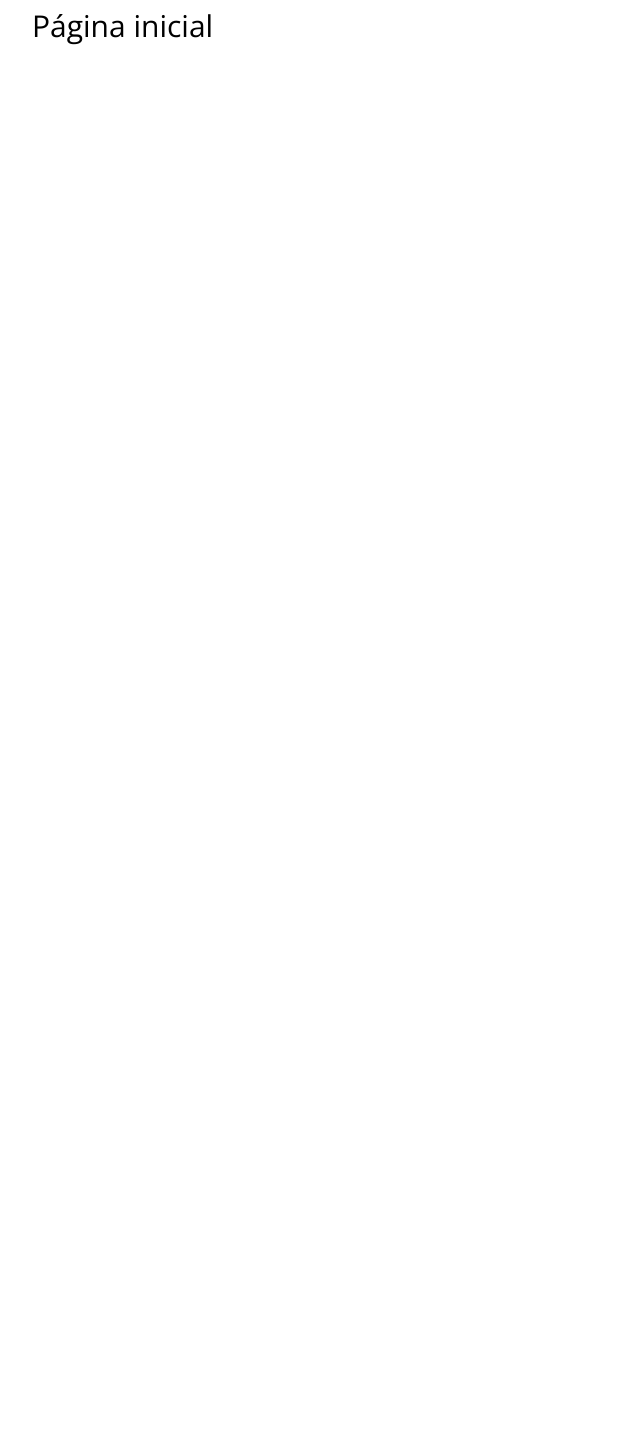
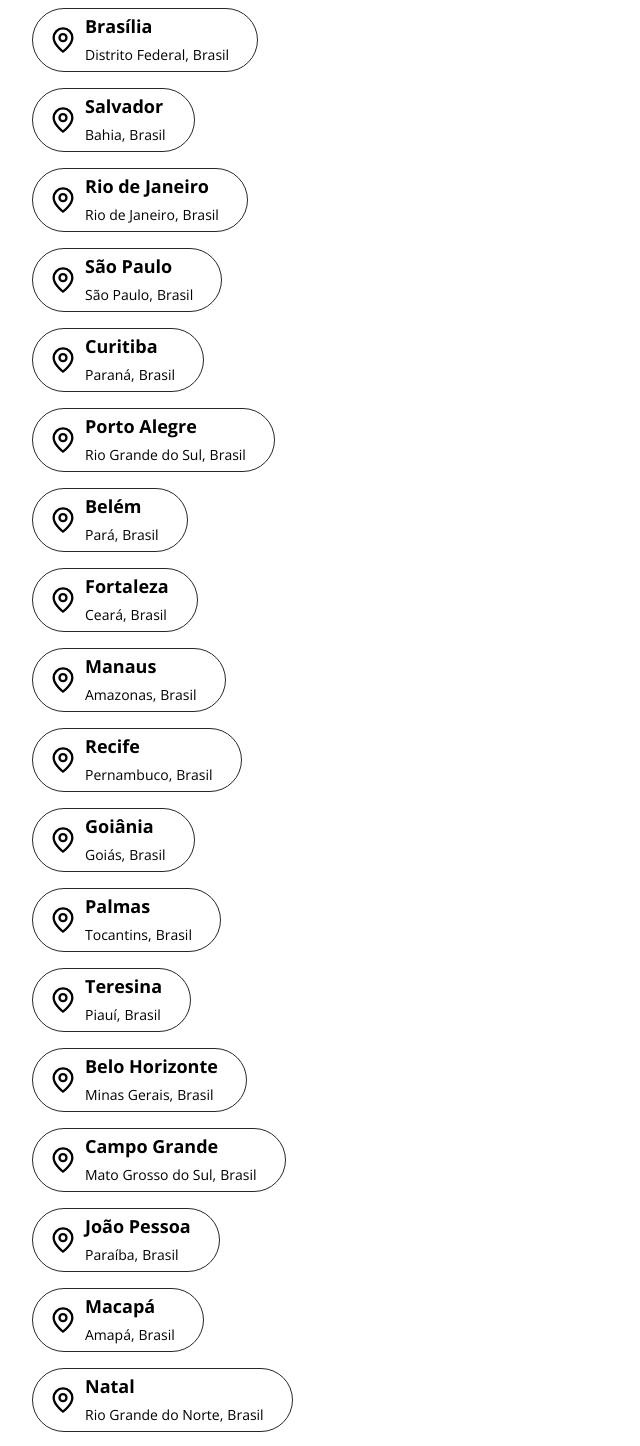
Before and after one commit to meiazero/barber-shop-web, a React (Vite) app: page / in a window 1280 px wide. Shown: the part 80-1526 px from the top of the page, without its empty margins (0-640 px from the left). Before the commit the page ends 800 px from the top, so only its background shows below. Built offline with nearby package versions, Linux system fonts and the light colour scheme.

Commit message:
Add locations to Home component

```diff
--- a/src/pages/app/home/index.tsx
+++ b/src/pages/app/home/index.tsx
@@ -1,12 +1,132 @@
+import { Location } from "@/components/location"
 import { Helmet } from "react-helmet-async"
 
 export function Home() {
+  const locations = [
+    {
+      city: "Brasília",
+      state: "Distrito Federal",
+      country: "Brasil",
+    },
+    {
+      city: "Salvador",
+      state: "Bahia",
+      country: "Brasil",
+    },
+    {
+      city: "Rio de Janeiro",
+      state: "Rio de Janeiro",
+      country: "Brasil",
+    },
+    {
+      city: "São Paulo",
+      state: "São Paulo",
+      country: "Brasil",
+    },
+    {
+      city: "Curitiba",
+      state: "Paraná",
+      country: "Brasil",
+    },
+    {
+      city: "Porto Alegre",
+      state: "Rio Grande do Sul",
+      country: "Brasil",
+    },
+    {
+      city: "Belém",
+      state: "Pará",
+      country: "Brasil",
+    },
+    {
+      city: "Fortaleza",
+      state: "Ceará",
+      country: "Brasil",
+    },
+    {
+      city: "Manaus",
+      state: "Amazonas",
+      country: "Brasil",
+    },
+    {
+      city: "Recife",
+      state: "Pernambuco",
+      country: "Brasil",
+    },
+    {
+      city: "Goiânia",
+      state: "Goiás",
+      country: "Brasil",
+    },
+    {
+      city: "Palmas",
+      state: "Tocantins",
+      country: "Brasil",
+    },
+    {
+      city: "Teresina",
+      state: "Piauí",
+      country: "Brasil",
+    },
+    {
+      city: "Belo Horizonte",
+      state: "Minas Gerais",
+      country: "Brasil",
+    },
+    {
+      city: "Campo Grande",
+      state: "Mato Grosso do Sul",
+      country: "Brasil",
+    },
+    {
+      city: "João Pessoa",
+      state: "Paraíba",
+      country: "Brasil",
+    },
+    {
+      city: "Macapá",
+      state: "Amapá",
+      country: "Brasil",
+    },
+    {
+      city: "Natal",
+      state: "Rio Grande do Norte",
+      country: "Brasil",
+    },
+    {
+      city: "Boa Vista",
+      state: "Roraima",
+      country: "Brasil",
+    },
+    {
+      city: "Aracaju",
+      state: "Sergipe",
+      country: "Brasil",
+    },
+    {
+      city: "Maceió",
+      state: "Alagoas",
+      country: "Brasil",
+    },
+    {
+      city: "Vitória",
+      state: "Espírito Santo",
+      country: "Brasil",
+    },
+    {
+      city: "Cuiabá",
+      state: "Mato Grosso",
+      country: "Brasil",
+    }
+  ]
+
+
   return (
     <>
       <Helmet title="página inicial" />
-      <div>
-        <h1 className="text-3xl">Página inicial</h1>
-      </div>
+
+
+      {locations.map((locate, index) => (<Location {...locate} key={index} />))}
     </>
   )
 }
```
